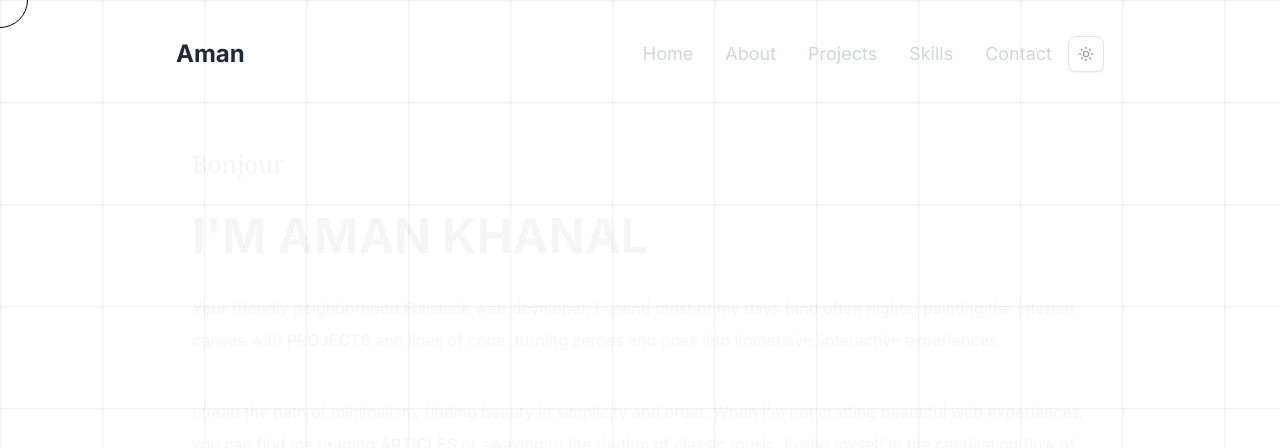
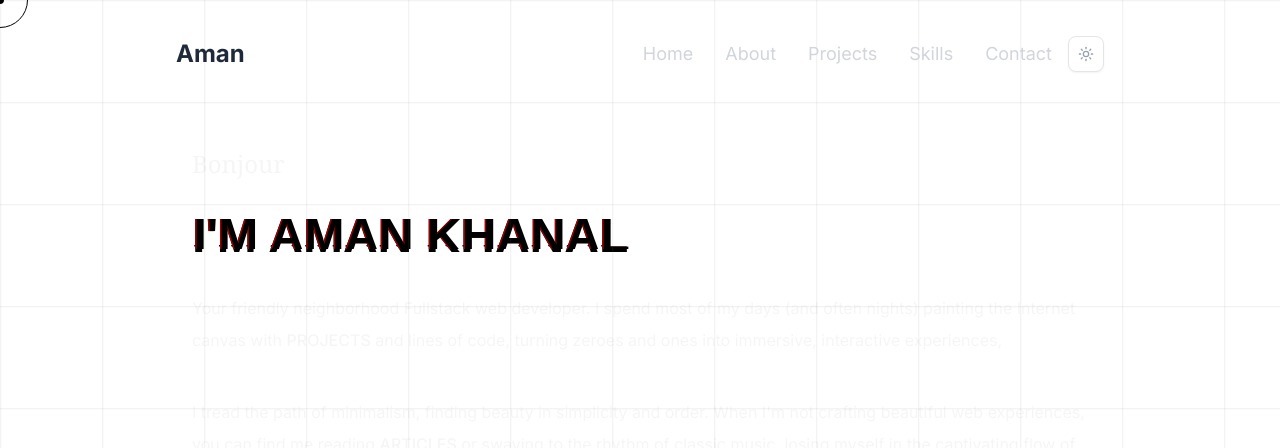
Before and after one commit to amankhanal1960/PortfolioWebsite, a Next.js app: page / in a window 1280 px wide. Shown: the top 448 px of the page. Built offline with nearby package versions, Linux system fonts and the light colour scheme.

Commit message:
feat: added the glitch effect

```diff
--- a/app/components/CustomCursor.tsx
+++ b/app/components/CustomCursor.tsx
@@ -38,7 +38,7 @@ export default function CustomCursor() {
     pointer-events-none fixed z-50 h-2 w-2
     top-0 left-0
     -translate-x-1/2 -translate-y-1/2
-    rounded-full bg-black mix-blend-difference
+    rounded-full bg-black
     dark:bg-white
   "
       />
@@ -49,7 +49,6 @@ export default function CustomCursor() {
           h-14 w-14 -translate-x-1/2 -translate-y-1/2
           rounded-full border border-black
           transition-transform duration-400 ease-out
-          will-change-transform
          dark:border-white
         "
       />
--- a/app/components/HeroSection.tsx
+++ b/app/components/HeroSection.tsx
@@ -110,8 +110,9 @@ export default function HeroSection() {
         </div>
 
         <motion.h1
-          className="text-3xl lg:text-5xl font-bold mb-8 text-foreground"
+          className="text-3xl lg:text-5xl font-bold mb-8 text-foreground glitch-text"
           variants={item}
+          data-text="I'M AMAN KHANAL"
         >
           I&apos;M AMAN KHANAL
         </motion.h1>
--- a/app/globals.css
+++ b/app/globals.css
@@ -176,3 +176,85 @@ body::before {
     @apply bg-background text-foreground;
   }
 }
+.glitch-text {
+  position: relative;
+  color: white;
+  font-family: Arial, sans-serif;
+  text-shadow: 2px 2px 4px rgba(0, 0, 0, 0.5);
+}
+
+.glitch-text::before,
+.glitch-text::after {
+  content: attr(data-text);
+  position: absolute;
+  top: 0;
+  left: 0;
+  width: 100%;
+  height: 100%;
+}
+
+.glitch-text::before {
+  left: -1px;
+  text-shadow: 1px 0 rgb(255, 105, 180);
+  animation: glitch-1 0.3s infinite steps(20) alternate-reverse;
+  clip-path: inset(80% 0 20% 0);
+}
+
+.glitch-text::after {
+  left: 1.5px;
+  text-shadow: -1.5px 0 rgb(100, 255, 255);
+  animation: glitch-2 0.9s infinite linear alternate-reverse;
+  clip-path: inset(80% 0 0 0);
+}
+
+@keyframes glitch-1 {
+  0% {
+    clip-path: inset(0% 0 90% 0);
+  }
+  100% {
+    clip-path: inset(100% 0 0% 0);
+  }
+}
+
+@keyframes glitch-2 {
+  0% {
+    clip-path: inset(0% 0 90% 0);
+  }
+  100% {
+    clip-path: inset(10% 0 15% 0);
+  }
+}
+
+/* Add noise effect */
+.noise {
+  position: absolute;
+  top: 0;
+  left: 0;
+  width: 100%;
+  height: 100%;
+  background: transparent;
+  pointer-events: none;
+  animation: noise-anim 0.3s infinite;
+  opacity: 0.1;
+}
+
+@keyframes noise-anim {
+  0% {
+    transform: translate(0, 0) rotate(0deg);
+  }
+  20% {
+    transform: translate(-3px, 3px);
+  }
+  40% {
+    transform: translate(-5px, -5px);
+  }
+  60% {
+    transform: translate(5px, 5px);
+  }
+  80% {
+    transform: translate(3px, -3px);
+  }
+  100% {
+    transform: translate(0, 0) rotate(0deg);
+  }
+}
```
